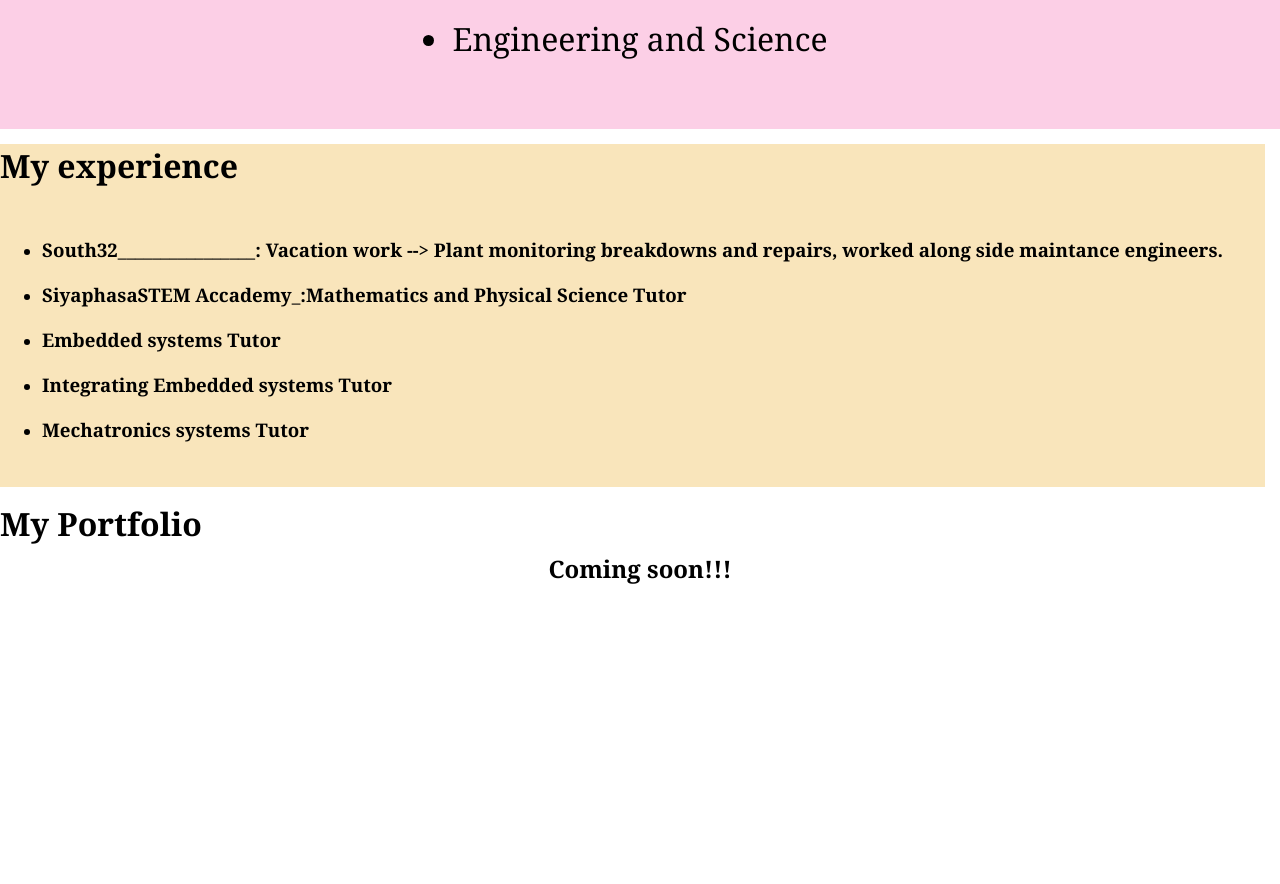
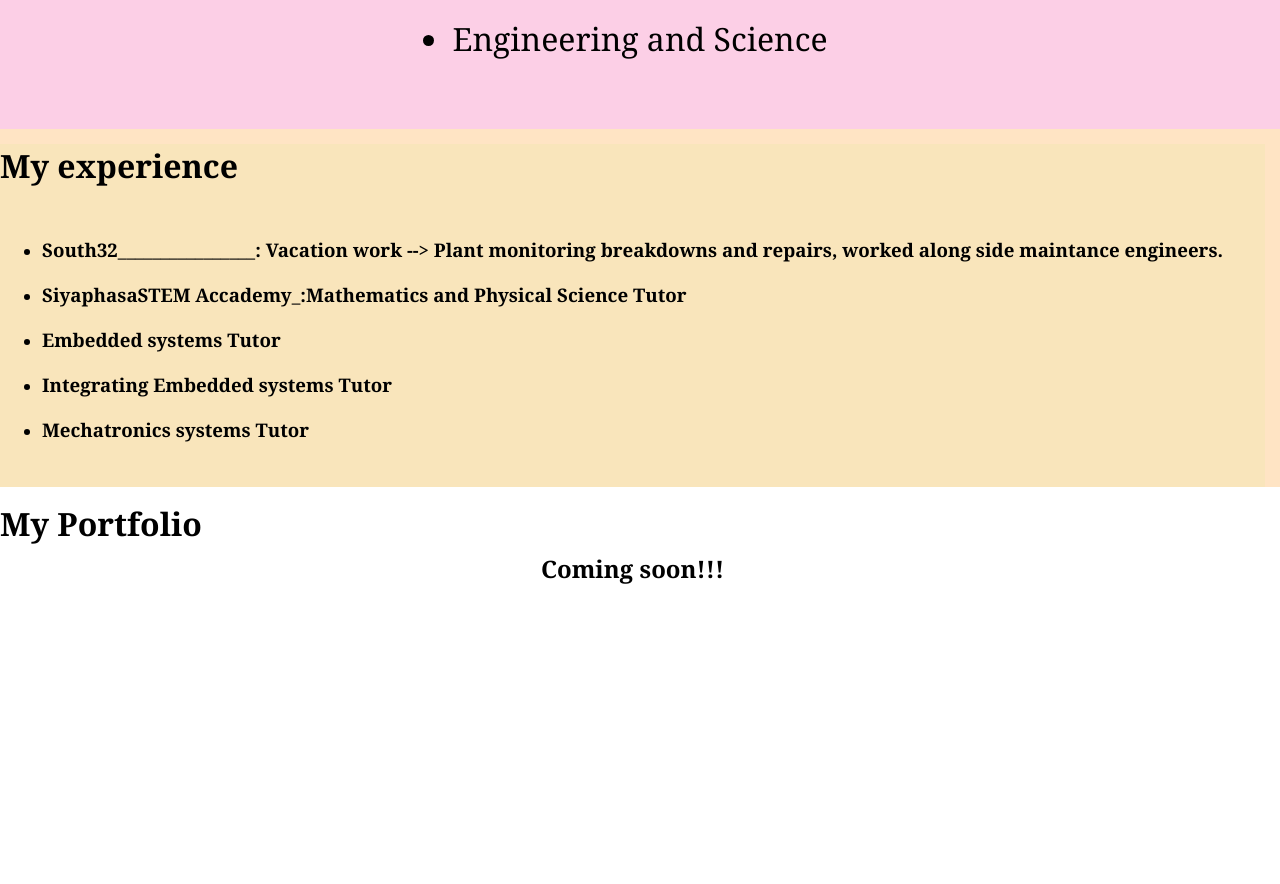
Before and after one commit to Ranger03/Ranger03.github.io, a plain HTML site: page index.html in a window 1280 px wide. Shown: the part 1921-2805 px from the top of the page. Drawn offline with Linux system fonts and the light colour scheme.

Commit message:
Update index.css

```diff
--- a/index.css
+++ b/index.css
@@ -184,8 +184,8 @@ img{
 
 /* ************************************************************************************************************** */
 .previous-experience{
-    margin-right: 15px ;
-    margin-top: 15px;
+    padding-right: 15px ;  /* added 2*/
+    padding-top: 15px;
     background-color: bisque;
 
 }
@@ -259,8 +259,8 @@ li{
 .portfolio{
     display: flex;
     flex-direction: column;
-    margin-right: 15px ;
-    margin-top: 15px;
+    padding-right: 15px ;    /*  added two  */
+    padding-top: 15px;
 
 
     height: 400px ;
```
